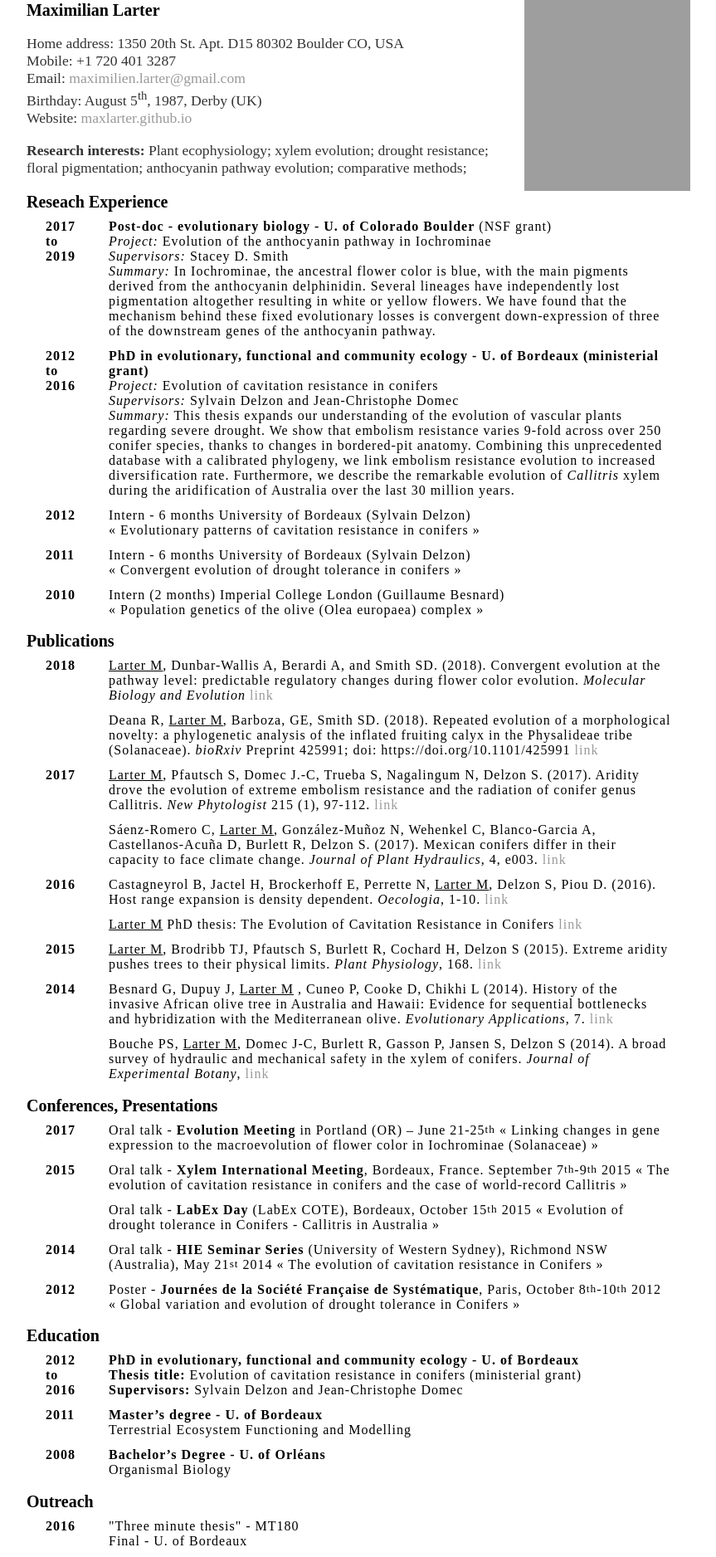
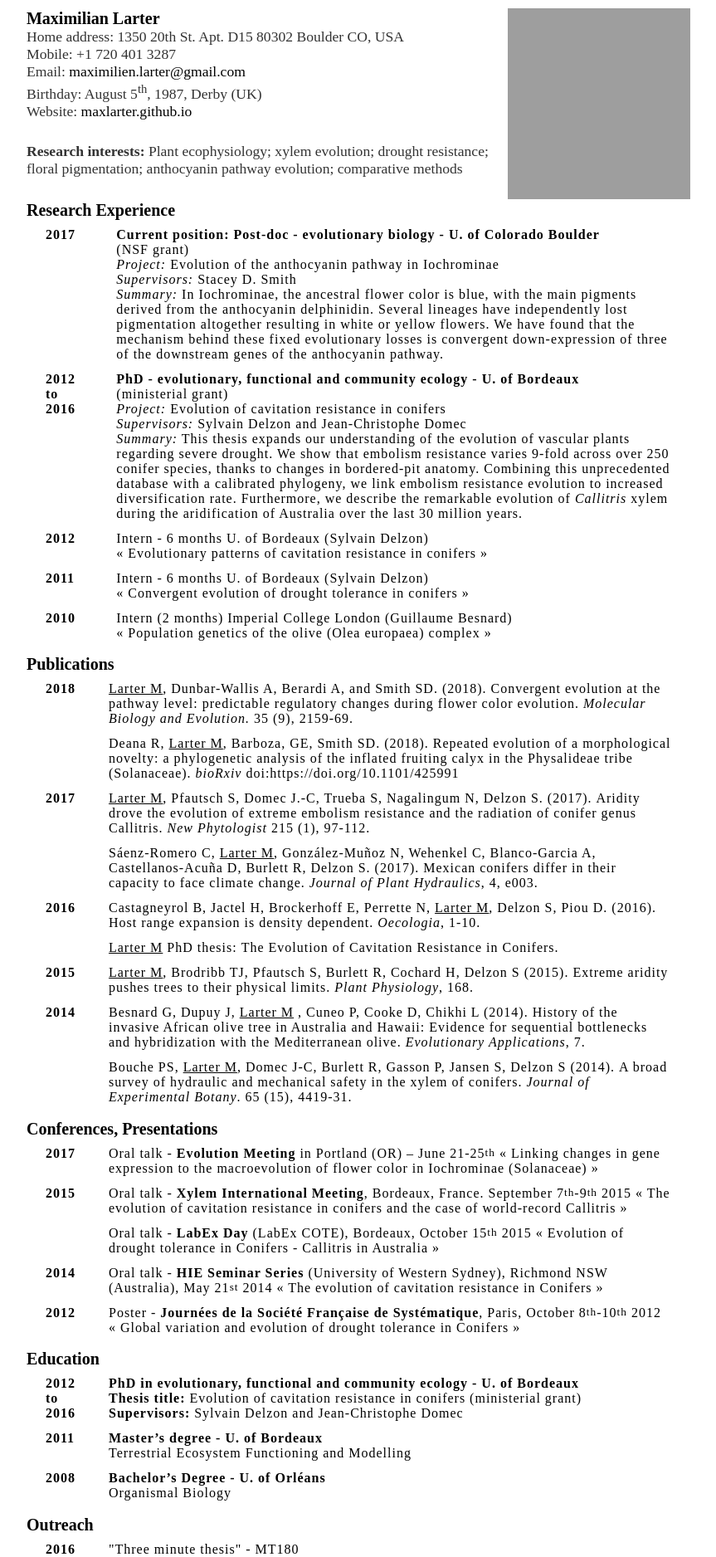
Before and after one commit to MaxLarter/maxlarter.github.io, a Jekyll site: the page built from cv/cv.html, in a window 1280 px wide. Shown: the top 1876 px of the page at 83% size, without its empty margins (208-1071 px from the left). Built offline with Jekyll 4.4.1, drawn with Linux system fonts in a browser that asks for light colours; some of the changed text lies outside the part shown; grey boxes are pictures that could not be loaded.

Commit message:
update photo

```diff
--- a/css/main.css
+++ b/css/main.css
@@ -1,7 +1,7 @@
 body { font: 16px;
 	font-family: "Times New Roman", Times, serif;
 	line-height: 24px;
-    margin-top: auto;
+    margin-top: 10px;
     margin-bottom: auto;
     margin-left: auto;
     margin-right: auto;
@@ -34,7 +34,8 @@
 
 a {
     text-decoration: none;
-    color: #999;
+    color: #000;
+
 }
 a:hover {
     text-decoration: underline;
@@ -68,7 +69,7 @@
     font-size: 1.1rem;
     line-height: 1.2em;
     color: #333;
-	margin-right: 1em;
+	margin: auto 1em 1.5em auto;
 	page-break-inside: avoid;
 }
 footer {
--- a/cv/cv.html
+++ b/cv/cv.html
@@ -11,8 +11,10 @@
 <body>
 
    <div id="page-wrap">
-
-    <img src="https://user-images.githubusercontent.com/34142856/33529062-72ad046a-d828-11e7-91b9-b610c531d3f5.jpg" alt="Photo of me" id="pic" style="width:200px;height:230px;"/>
+	<!--p>https://user-images.githubusercontent.com/34142856/46116939-ca302c80-c1bb-11e8-95c4-8be197787ac4.jpg
+	https://user-images.githubusercontent.com/34142856/33529062-72ad046a-d828-11e7-91b9-b610c531d3f5.jpg
+	https://user-images.githubusercontent.com/34142856/46117362-1bd9b680-c1be-11e8-9ac5-4250830cef54.jpg<p-->
+    <img src="https://user-images.githubusercontent.com/34142856/46117362-1bd9b680-c1be-11e8-9ac5-4250830cef54.jpg" alt="Photo of me" id="pic" style="width:220px;height:230px;"/>
 
     <div id="contact-info" class="vcard">
 
@@ -32,7 +34,7 @@
     <div id="objective">
 
 
-	<p><b>Research interests: </b>Plant ecophysiology; xylem evolution; drought resistance; floral pigmentation; anthocyanin pathway evolution; comparative methods;</p>
+	<p><b>Research interests: </b>Plant ecophysiology; xylem evolution; drought resistance; floral pigmentation; anthocyanin pathway evolution; comparative methods</p>
 
 
 	<!--h2> Research interests</h2>
@@ -40,12 +42,12 @@
         </p-->
 
 
-	<h2>Reseach Experience</h2>
+	<h2>Research Experience</h2>
 		<table>
 			<tbody>
 				<tr>
-					<td><b>2017<br/>to<br/>2019</b></td>
-					<td><b>Post-doc - evolutionary biology - U. of Colorado Boulder</b> (NSF grant) <br/>
+					<td><b>2017</b></td>
+					<td><b>Current position: Post-doc - evolutionary biology - U. of Colorado Boulder</b>  <br/> (NSF grant) <br/>
 						<i>Project:</i> Evolution of the anthocyanin pathway in Iochrominae <br/>
 						<i>Supervisors:</i> Stacey D. Smith <br/>
 						<i>Summary:</i> In Iochrominae, the ancestral flower color is blue, with the main pigments derived from the anthocyanin delphinidin. Several lineages have independently lost pigmentation altogether resulting in white or yellow flowers. We have found that the mechanism behind these fixed evolutionary losses is convergent down-expression of three of the downstream genes of the anthocyanin pathway.
@@ -53,8 +55,8 @@
 				</tr>
 
 				<tr>
-					<td><b>2012<br/>to<br/>2016</b></td>
-					<td><b>PhD in evolutionary, functional and community ecology - U. of Bordeaux (ministerial grant)</b> <br/>
+					<td><b>2012 to 2016</b></td>
+					<td><b>PhD - evolutionary, functional and community ecology - U. of Bordeaux </b>  <br/> (ministerial grant) <br/>
 						<i>Project:</i> Evolution of cavitation resistance in conifers <br/>
 						<i>Supervisors:</i> Sylvain Delzon and Jean-Christophe Domec <br/>
 						<i>Summary:</i> This thesis expands our understanding of the evolution of vascular plants regarding severe drought. We show that embolism resistance varies 9-fold across over 250 conifer species, thanks to changes in bordered-pit anatomy. Combining this unprecedented database with a calibrated phylogeny, we link embolism resistance evolution to increased diversification rate. Furthermore, we describe the remarkable evolution of <i>Callitris</i> xylem during the aridification of Australia over the last 30 million years.
@@ -63,14 +65,14 @@
 
 				<tr>
 					<td><b>2012</b></td>
-					<td>Intern - 6 months University of Bordeaux (Sylvain Delzon)<br/>
+					<td>Intern - 6 months U. of Bordeaux (Sylvain Delzon)<br/>
 						« Evolutionary patterns of cavitation resistance in conifers »
 					</td>
 				</tr>
 
 				<tr>
 					<td><b>2011</b></td>
-					<td>Intern - 6 months University of Bordeaux (Sylvain Delzon)<br/>
+					<td>Intern - 6 months U. of Bordeaux (Sylvain Delzon)<br/>
 						« Convergent evolution of drought tolerance in conifers »
 					</td>
 				</tr>
@@ -89,55 +91,55 @@
 			<tbody>
 				<tr>
 					<td><b>2018</b></td>
-					<td><u>Larter M</u>, Dunbar-Wallis A, Berardi A, and Smith SD. (2018). Convergent evolution at the pathway level: predictable regulatory changes during flower color evolution. <i>Molecular Biology and Evolution</i> <a href="https://academic.oup.com/mbe/advance-article-abstract/doi/10.1093/molbev/msy117/5034462" target="_blank">link</a>
+					<td><u>Larter M</u>, Dunbar-Wallis A, Berardi A, and Smith SD. (2018). <a href="https://academic.oup.com/mbe/advance-article-abstract/doi/10.1093/molbev/msy117/5034462" target="_blank">Convergent evolution at the pathway level: predictable regulatory changes during flower color evolution.</a> <i>Molecular Biology and Evolution.</i> 35 (9), 2159-69.
 					</td>
 				</tr>
 
 				<tr>
 					<td><b></b></td>
-					<td>Deana R, <u>Larter M</u>, Barboza, GE, Smith SD. (2018). Repeated evolution of a morphological novelty: a phylogenetic analysis of the inflated fruiting calyx in the Physalideae tribe (Solanaceae). <i>bioRxiv</i> Preprint 425991; doi: https://doi.org/10.1101/425991 <a href="https://www.biorxiv.org/content/early/2018/09/25/425991" target="_blank">link</a>
+					<td>Deana R, <u>Larter M</u>, Barboza, GE, Smith SD. (2018). <a href="https://www.biorxiv.org/content/early/2018/09/25/425991" target="_blank">Repeated evolution of a morphological novelty: a phylogenetic analysis of the inflated fruiting calyx in the Physalideae tribe (Solanaceae).</a> <i>bioRxiv</i> doi:https://doi.org/10.1101/425991
 					</td>
 				</tr>
 
 				<tr>
 					<td><b>2017</b></td>
-					<td><u>Larter M</u>, Pfautsch S, Domec J.-C, Trueba S, Nagalingum N, Delzon S. (2017). Aridity drove the evolution of extreme embolism resistance and the radiation of conifer genus Callitris. <i>New Phytologist</i> 215 (1), 97-112. <a href="https://nph.onlinelibrary.wiley.com/doi/full/10.1111/nph.14545" target="_blank">link</a>
+					<td><u>Larter M</u>, Pfautsch S, Domec J.-C, Trueba S, Nagalingum N, Delzon S. (2017). <a href="https://nph.onlinelibrary.wiley.com/doi/full/10.1111/nph.14545" target="_blank">Aridity drove the evolution of extreme embolism resistance and the radiation of conifer genus Callitris.</a> <i>New Phytologist</i> 215 (1), 97-112.
 					</td>
 				</tr>
 
 				<tr>
 					<td><b></b></td>
-					<td>Sáenz-Romero C, <u>Larter M</u>, González-Muñoz N, Wehenkel C, Blanco-Garcia A, Castellanos-Acuña D, Burlett R, Delzon S. (2017). Mexican conifers differ in their capacity to face climate change. <i>Journal of Plant Hydraulics</i>, 4, e003. <a href="http://jplanthydro.org/article/view/1809" target="_blank">link</a>
+					<td>Sáenz-Romero C, <u>Larter M</u>, González-Muñoz N, Wehenkel C, Blanco-Garcia A, Castellanos-Acuña D, Burlett R, Delzon S. (2017). <a href="http://jplanthydro.org/article/view/1809" target="_blank">Mexican conifers differ in their capacity to face climate change.</a> <i>Journal of Plant Hydraulics</i>, 4, e003.
 					</td>
 				</tr>
 
 				<tr>
 					<td><b>2016</b></td>
-					<td>Castagneyrol B, Jactel H, Brockerhoff E, Perrette N, <u>Larter M</u>, Delzon S, Piou D. (2016). Host range expansion is density dependent. <i>Oecologia</i>, 1-10. <a href="https://link.springer.com/article/10.1007/s00442-016-3711-5" target="_blank">link</a>
+					<td>Castagneyrol B, Jactel H, Brockerhoff E, Perrette N, <u>Larter M</u>, Delzon S, Piou D. (2016). <a href="https://link.springer.com/article/10.1007/s00442-016-3711-5" target="_blank">Host range expansion is density dependent.</a> <i>Oecologia</i>, 1-10.
 					</td>
 				</tr>
 
 				<tr>
 					<td><b></b></td>
-					<td><u>Larter M</u> PhD thesis: The Evolution of Cavitation Resistance in Conifers <a href="https://www.theses.fr/2016BORD0103.pdf" target="_blank">link</a>
+					<td><u>Larter M</u> PhD thesis: <a href="https://www.theses.fr/2016BORD0103.pdf" target="_blank">The Evolution of Cavitation Resistance in Conifers.</a>
 					</td>
 				</tr>
 
 				<tr>
 					<td><b>2015</b></td>
-					<td><u>Larter M</u>, Brodribb TJ, Pfautsch S, Burlett R, Cochard H, Delzon S (2015). Extreme aridity pushes trees to their physical limits. <i>Plant Physiology</i>, 168. <a href="http://sylvain-delzon.com/wp-content/uploads/2015/09/Larter-et-al.-2015-PP.pdf" target="_blank">link</a>
+					<td><u>Larter M</u>, Brodribb TJ, Pfautsch S, Burlett R, Cochard H, Delzon S (2015). <a href="http://sylvain-delzon.com/wp-content/uploads/2015/09/Larter-et-al.-2015-PP.pdf" target="_blank">Extreme aridity pushes trees to their physical limits.</a> <i>Plant Physiology</i>, 168.
 					</td>
 				</tr>
 
 				<tr>
 					<td><b>2014</b></td>
-					<td>Besnard G, Dupuy J, <u>Larter M</u> , Cuneo P, Cooke D, Chikhi L (2014). History of the invasive African olive tree in Australia and Hawaii: Evidence for sequential bottlenecks and hybridization with the Mediterranean olive. <i>Evolutionary Applications</i>, 7. <a href="https://www.ncbi.nlm.nih.gov/pmc/articles/PMC3927883/" target="_blank">link</a>
+					<td>Besnard G, Dupuy J, <u>Larter M</u> , Cuneo P, Cooke D, Chikhi L (2014). <a href="https://www.ncbi.nlm.nih.gov/pmc/articles/PMC3927883/" target="_blank">History of the invasive African olive tree in Australia and Hawaii: Evidence for sequential bottlenecks and hybridization with the Mediterranean olive.</a>  <i>Evolutionary Applications</i>, 7.
 					</td>
 				</tr>
 
 				<tr>
 					<td><b></b></td>
-					<td> Bouche PS, <u>Larter M</u>, Domec J-C, Burlett R, Gasson P, Jansen S, Delzon S (2014). A broad survey of hydraulic and mechanical safety in the xylem of conifers. <i>Journal of Experimental Botany</i>, <a href="https://academic.oup.com/jxb/article/65/15/4419/600140" target="_blank">link</a>
+					<td> Bouche PS, <u>Larter M</u>, Domec J-C, Burlett R, Gasson P, Jansen S, Delzon S (2014). <a href="https://academic.oup.com/jxb/article/65/15/4419/600140" target="_blank">A broad survey of hydraulic and mechanical safety in the xylem of conifers.</a> <i>Journal of Experimental Botany</i>. 65 (15), 4419-31.
 					</td>
 				</tr>
 			</tbody>
@@ -205,7 +207,10 @@
 			</tbody>
 		</table>
 	<div class="clear"></div>
+
 	<!--div class="clear" style="page-break-after:always"></div-->
+
+
 	<h2>Outreach</h2>
 		<table>
 			<tbody>
@@ -218,25 +223,12 @@
 
 				<tr>
 					<td><b>2013</b></td>
-					<td><u>Larter M</u> (2013). Le Pinetum de Bedgebury : « la plus belle collection de conifères du monde ». <i>Jardins de France</i>, 623. <a href="https://www.jardinsdefrance.org/le-pinetum-de-bedgebury-la-plus-belle-collection-de-coniferes-du-monde/" target="_blank">link</a>
+					<td><u>Larter M</u> (2013). <a href="https://www.jardinsdefrance.org/le-pinetum-de-bedgebury-la-plus-belle-collection-de-coniferes-du-monde/" target="_blank">Le Pinetum de Bedgebury : « la plus belle collection de conifères du monde ».</a> <i>Jardins de France</i>, 623.
 					</td>
 				</tr>
 				<tr>
 					<td><b></b></td>
-					<td><u>Larter M</u>, Bouche P (2013). Les conifères, une famille à évolution complexe. <i>Jardins de France</i>, 623. <a href="https://www.jardinsdefrance.org/les-coniferes-une-famille-a-evolution-complexe/" target="_blank">link</a>
-					</td>
-				</tr>
-			</tbody>
-		</table>
-		<div class="clear"></div>
-
-	<h2>Other work experience</h2>
-		<table>
-			<tbody>
-				<tr>
-					<td><b>2009</b></td>
-					<td><b>Temporary employee (ABI TT) </b>– warehouseman then production line operator <br/>
-						Jock factory in Bordeaux, food packaging
+					<td><u>Larter M</u>, Bouche P (2013). <a href="https://www.jardinsdefrance.org/les-coniferes-une-famille-a-evolution-complexe/" target="_blank">Les conifères, une famille à évolution complexe.</a>  <i>Jardins de France</i>, 623.
 					</td>
 				</tr>
 			</tbody>
@@ -263,7 +255,7 @@
 		</table>
 
 		<div class="clear"></div>
-
+	<span style="padding-left:20px">
 	<h2>Related skills</h2>
 		<table>
 			<tbody>
```
